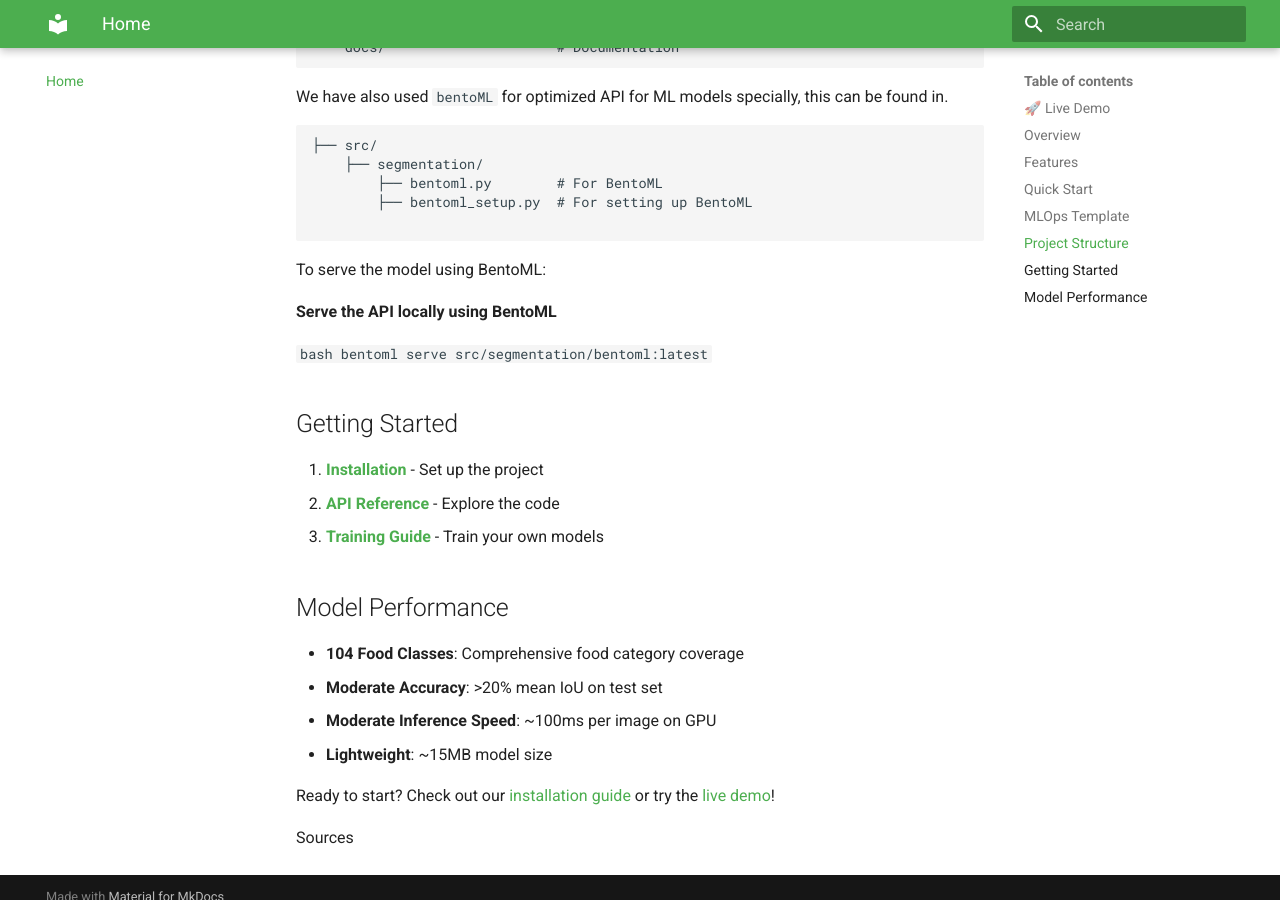
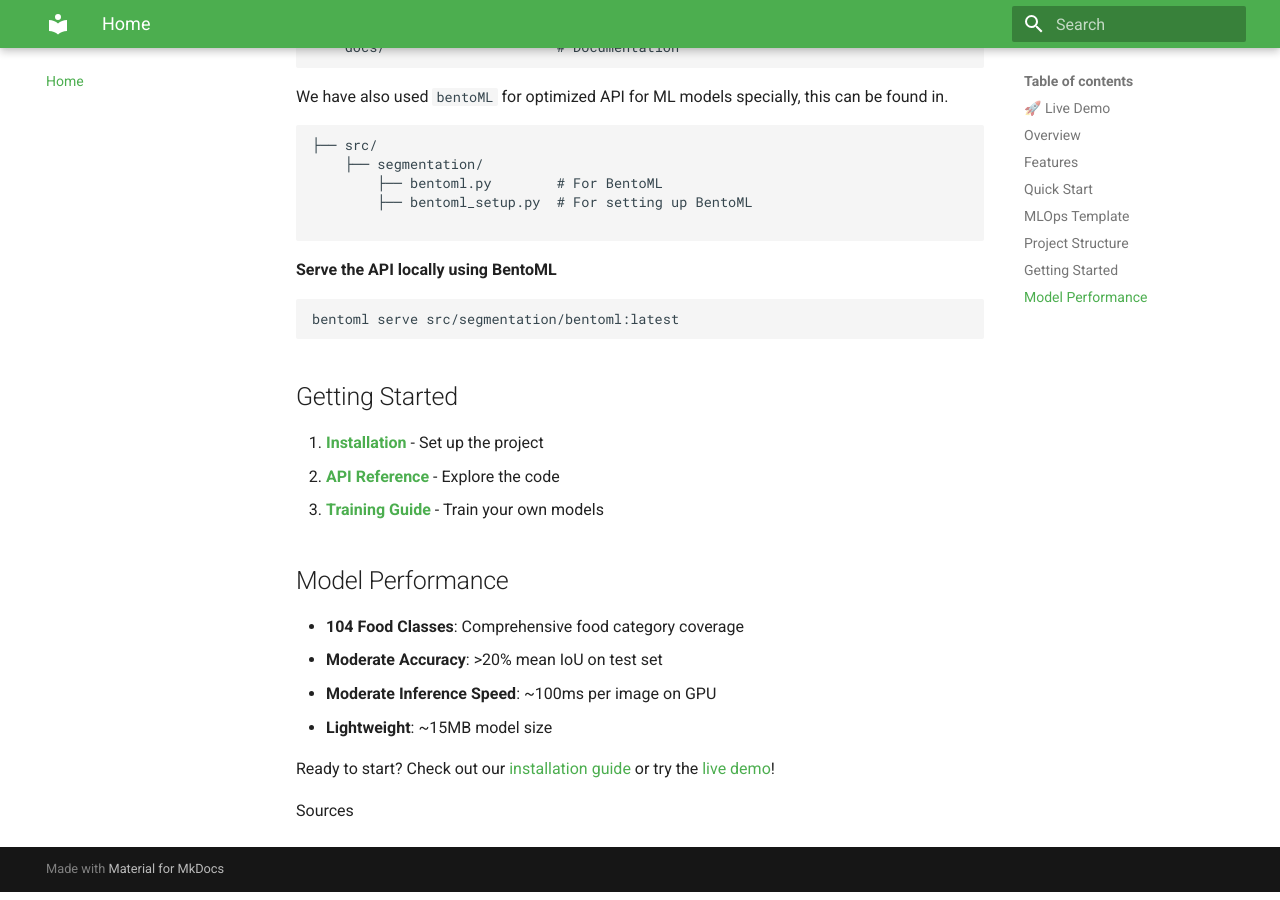
Before and after one commit to kkkamur07/food103seg-calories, an MkDocs documentation site: the page built from docs/index.md, in a window 1280 px wide and 900 px high, scrolled down 2012 px. Built offline with MkDocs 1.6.1 and Material for MkDocs 9.7.7, drawn with Linux system fonts in a browser that asks for light colours.

````diff
--- a/docs/index.md
+++ b/docs/index.md
@@ -89,13 +89,13 @@ We have also used `bentoML` for optimized API for ML models specially, this can
         ├── bentoml_setup.py  # For setting up BentoML
 
 ```
-To serve the model using BentoML:
 
-   **Serve the API locally using BentoML**
 
-   ```bash
-   bentoml serve src/segmentation/bentoml:latest
-   ```
+**Serve the API locally using BentoML**
+
+```bash
+bentoml serve src/segmentation/bentoml:latest
+```
 
 
 ## Getting Started
--- a/mkdocs.yaml
+++ b/mkdocs.yaml
@@ -20,7 +20,6 @@ nav:
     - Data Module: source/data.md
     - Model Module: source/model.md
     - Training Module: source/training.md
-    - Loss Functions: source/loss.md
     - Main Pipeline: source/main.md
   - Project Structure: structure.md
 
````
Also changed, not shown: README.md (+3 -1 lines), docs/source/data.md (+0 -2 lines).
